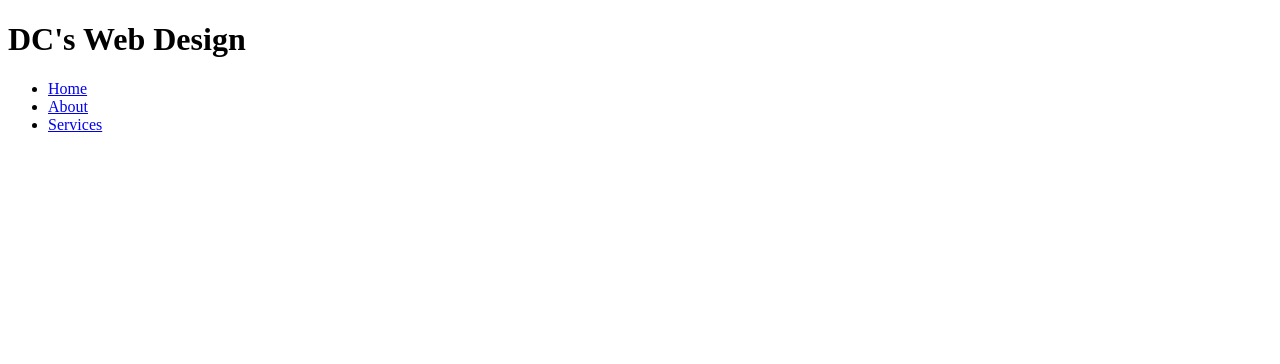
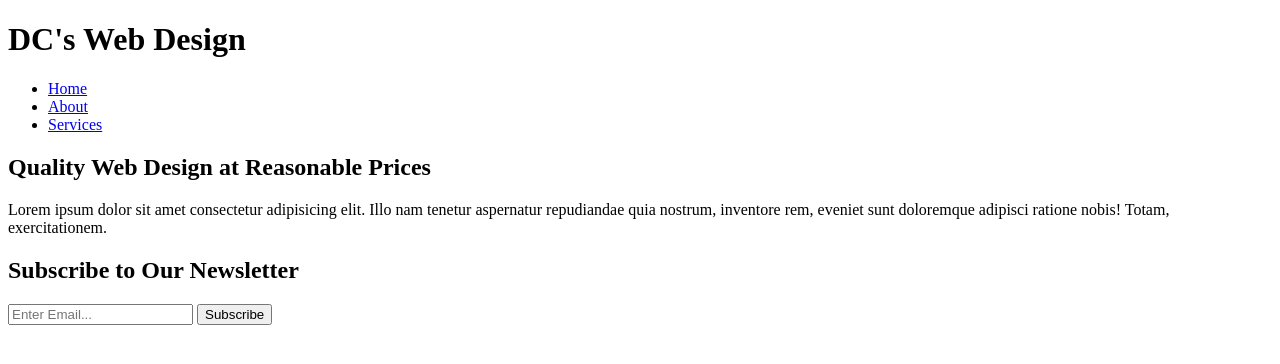
Before and after one commit to dcbastien/FullWebpage, a plain HTML site: page index.html in a window 1280 px wide. Drawn offline with Linux system fonts and the light colour scheme.

Commit message:
Added Showcase and Newsletter sections to HTML

```diff
--- a/index.html
+++ b/index.html
@@ -33,5 +33,24 @@
   </div>
 </header>
 
+
+<!-- Showcase -->
+<section id="showcase">
+    <div class="container">
+        <h1>Quality Web Design at Reasonable Prices</h1>
+        <p>Lorem ipsum dolor sit amet consectetur adipisicing elit. Illo nam tenetur aspernatur repudiandae quia nostrum, inventore rem, eveniet sunt doloremque adipisci ratione nobis! Totam, exercitationem.</p>
+    </div>
+</section>
+
+<!-- Newsletter -->
+<section id="newsletter">
+    <div class="container">
+        <h1>Subscribe to Our Newsletter</h1>
+        <form>
+            <input type="email" placeholder="Enter Email..." title="Subscribe">
+            <button class="btn-1">Subscribe</button>
+        </form>
+    </div>
+</section>
 </body>
 </html>
```
